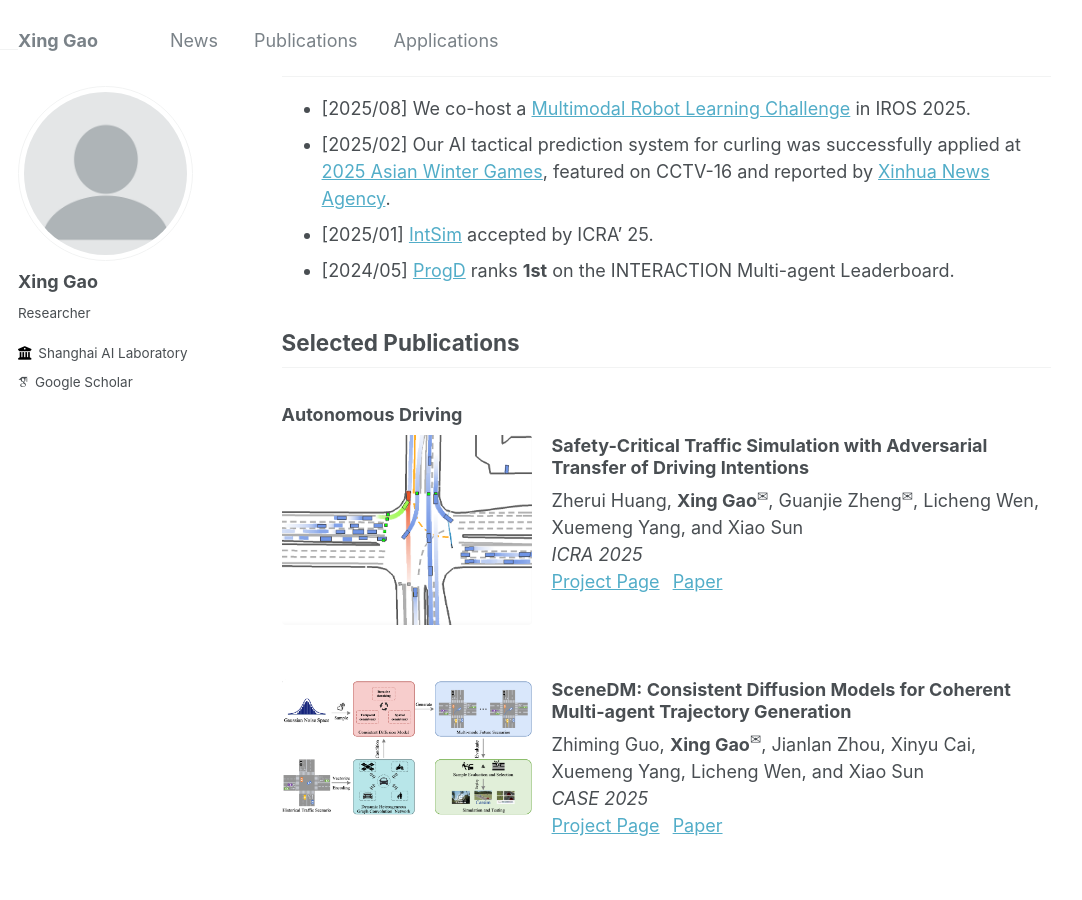
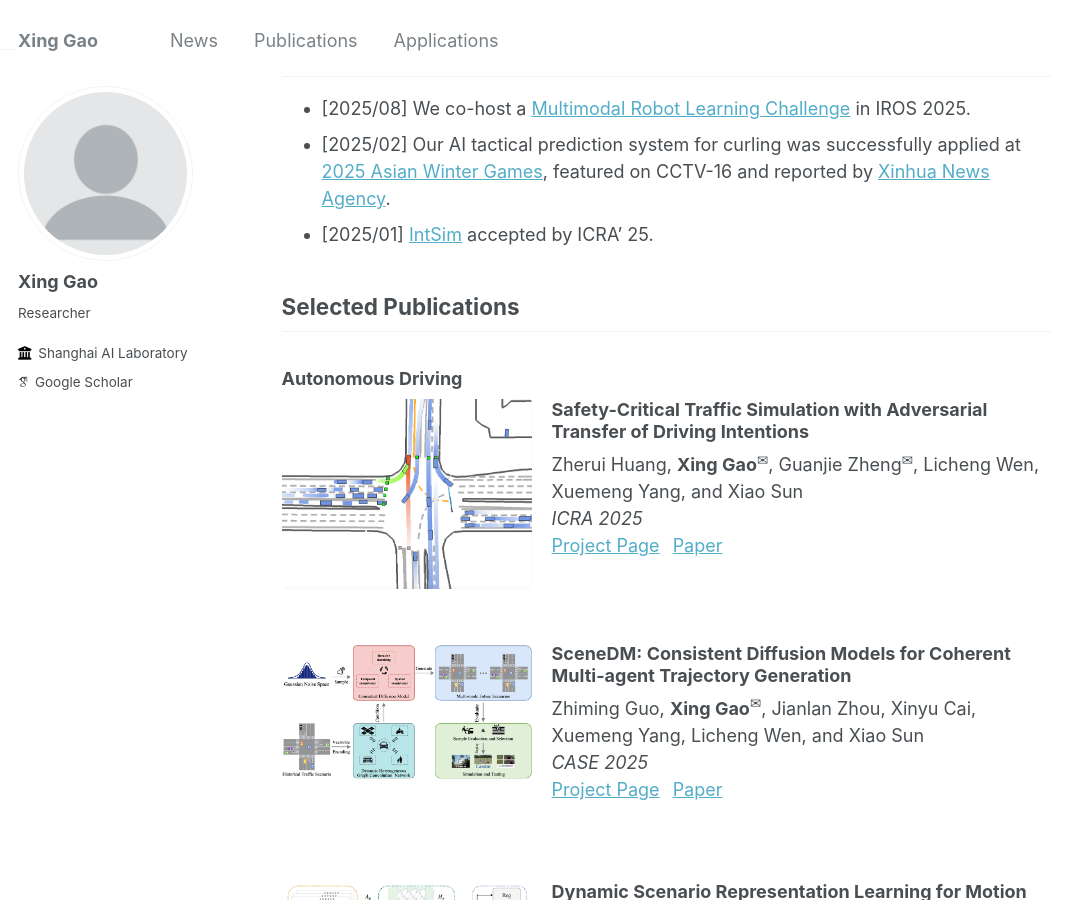
Before and after one commit to william-gx/william-gx.github.io, a Jekyll site: the page built from _pages/about.md, in a window 1280 px wide and 900 px high, scrolled down 479 px. Shown: the whole window, without its empty margins (0-1082 px from the left). Built offline with Jekyll 4.4.1, drawn with Linux system fonts in a browser that asks for light colours; some web fonts are replaced.

Commit message:
Update about.md

```diff
--- a/_pages/about.md
+++ b/_pages/about.md
@@ -16,7 +16,7 @@ I warmly welcome interested students and interns to reach out via email if you a
 * \[2025/08\] We co-host a [Multimodal Robot Learning Challenge](https://internrobotics.shlab.org.cn/challenge/2025/) in IROS 2025.
 * \[2025/02\] Our AI tactical prediction system for curling was successfully applied at [2025 Asian Winter Games](https://www.harbin2025.com/english/index.html), featured on CCTV-16 and reported by [Xinhua News Agency](https://www.news.cn/sports/20250214/96fecff076cf4918bcbacc2540d6f837/c.html).
 * \[2025/01\] [IntSim](https://william-gx.github.io/IntSim) accepted by ICRA' 25.
-* \[2024/05\] [ProgD](https://arxiv.org/abs/2509.09210) ranks **1st** on the INTERACTION Multi-agent Leaderboard.
+
 
 
 
```
